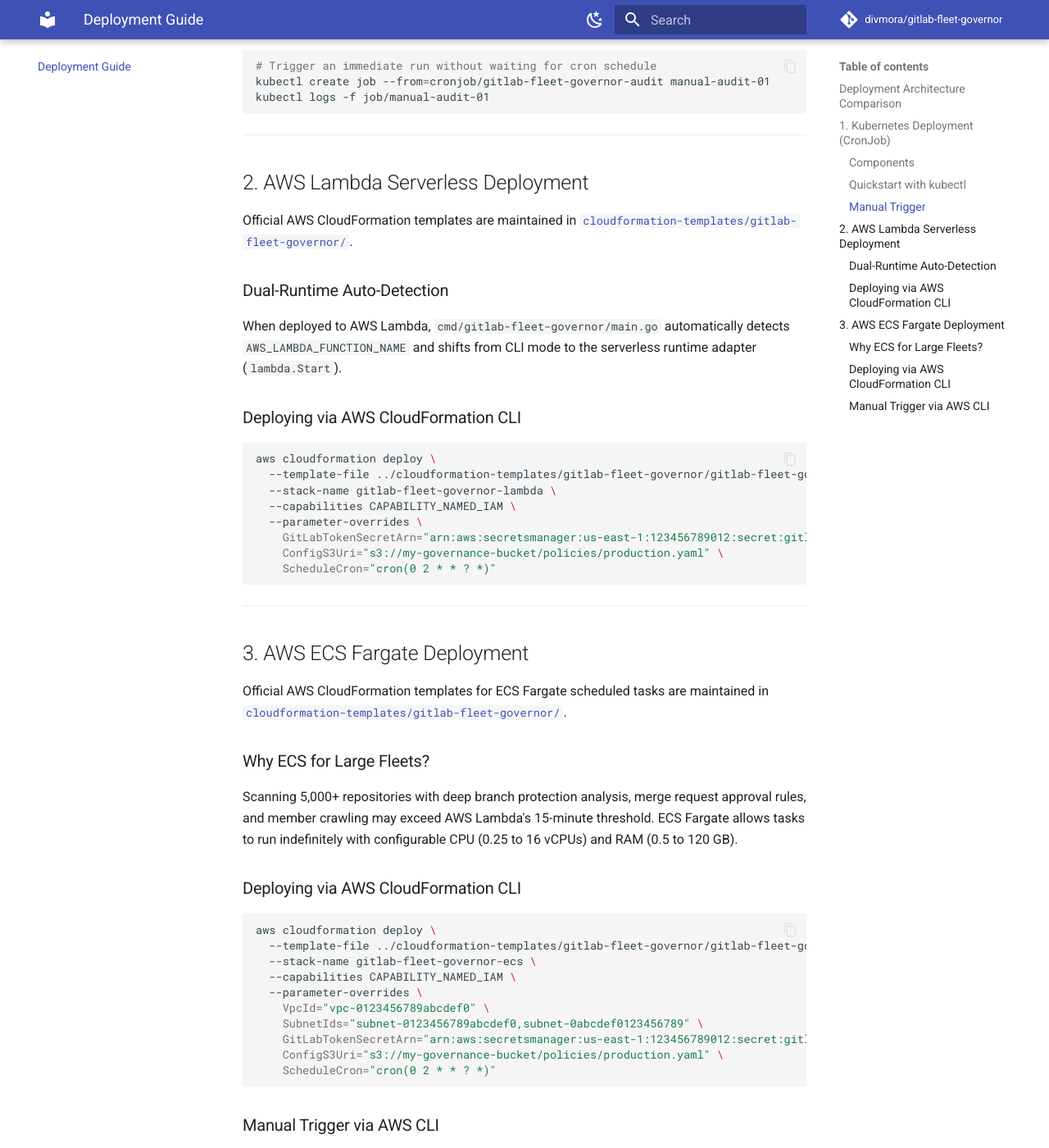
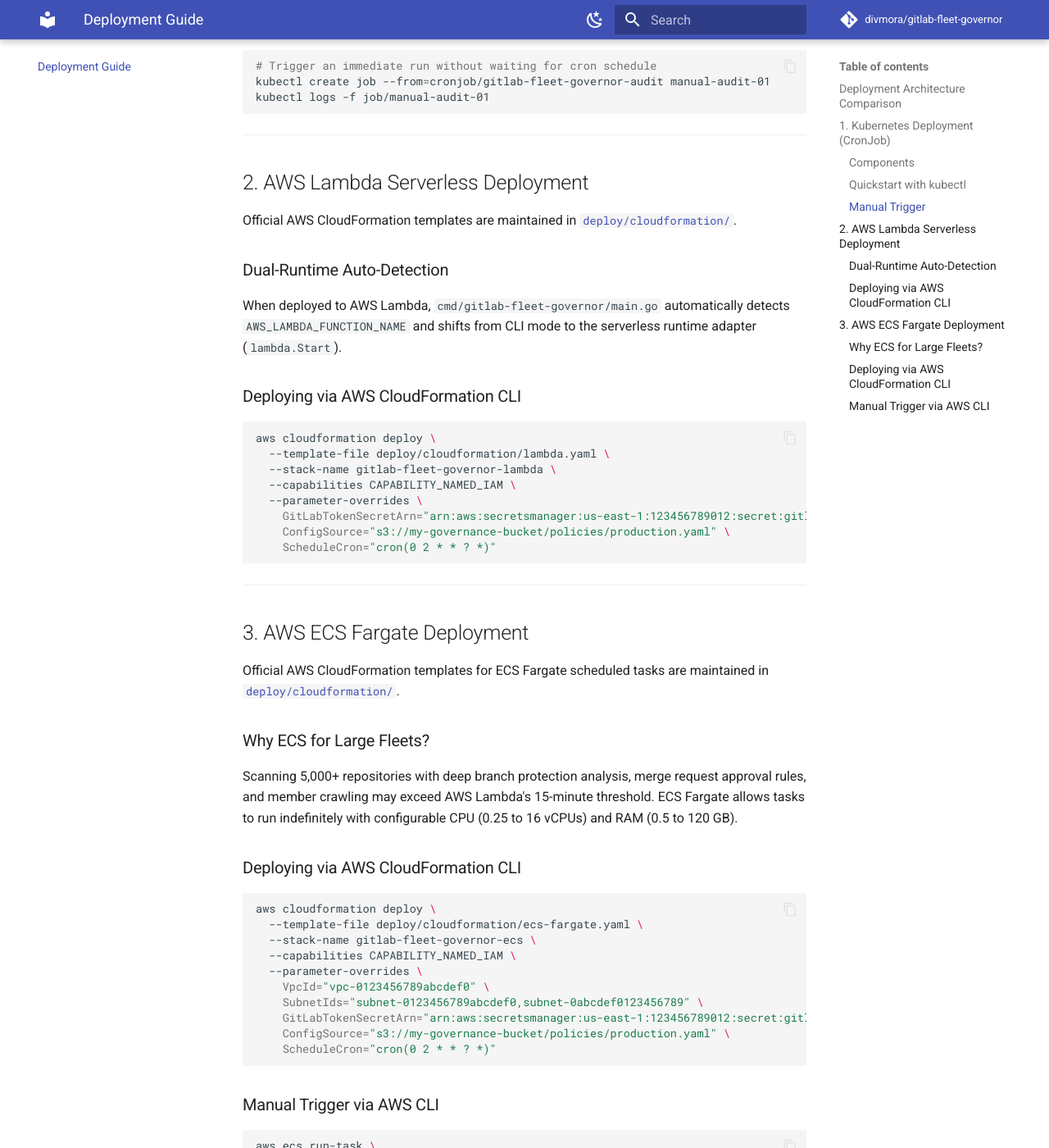
Before and after one commit to divmora/gitlab-fleet-governor, an MkDocs documentation site: the page built from docs/deployment.md, in a window 1280 px wide and 1400 px high, scrolled down 1688 px. Shown: the whole window at 82% size. Built offline with MkDocs 1.6.1 and Material for MkDocs 9.7.7, drawn with Linux system fonts in a browser that asks for light colours; comment, search, counter and statistics services are not loaded.

Commit message:
feat(deploy): add CloudFormation templates for AWS Lambda and ECS Fargate
- Import production CloudFormation templates under deploy/cloudformation/ (lambda.yaml, ecs-fargate.yaml)
- Add deployment guide and architecture diagrams in deploy/cloudformation/README.md
- Align parameter names (ConfigSource) and template paths in docs/deployment.md
- Update deployment references and anchors across README.md and deploy/README.md

````diff
--- a/docs/deployment.md
+++ b/docs/deployment.md
@@ -78,7 +78,7 @@
 
 ## 2. AWS Lambda Serverless Deployment
 
-Official AWS CloudFormation templates are maintained in [`cloudformation-templates/gitlab-fleet-governor/`](https://github.com/divmora/cloudformation-templates/tree/main/gitlab-fleet-governor).
+Official AWS CloudFormation templates are maintained in [`deploy/cloudformation/`](https://github.com/divmora/gitlab-fleet-governor/tree/main/deploy/cloudformation).
 
 ### Dual-Runtime Auto-Detection
 
@@ -88,12 +88,12 @@
 
 ```bash
 aws cloudformation deploy \
-  --template-file ../cloudformation-templates/gitlab-fleet-governor/gitlab-fleet-governor-lambda.yaml \
+  --template-file deploy/cloudformation/lambda.yaml \
   --stack-name gitlab-fleet-governor-lambda \
   --capabilities CAPABILITY_NAMED_IAM \
   --parameter-overrides \
     GitLabTokenSecretArn="arn:aws:secretsmanager:us-east-1:123456789012:secret:gitlab-token-xxxx" \
-    ConfigS3Uri="s3://my-governance-bucket/policies/production.yaml" \
+    ConfigSource="s3://my-governance-bucket/policies/production.yaml" \
     ScheduleCron="cron(0 2 * * ? *)"
 ```
 
@@ -101,7 +101,7 @@
 
 ## 3. AWS ECS Fargate Deployment
 
-Official AWS CloudFormation templates for ECS Fargate scheduled tasks are maintained in [`cloudformation-templates/gitlab-fleet-governor/`](https://github.com/divmora/cloudformation-templates/tree/main/gitlab-fleet-governor).
+Official AWS CloudFormation templates for ECS Fargate scheduled tasks are maintained in [`deploy/cloudformation/`](https://github.com/divmora/gitlab-fleet-governor/tree/main/deploy/cloudformation).
 
 ### Why ECS for Large Fleets?
 
@@ -111,14 +111,14 @@
 
 ```bash
 aws cloudformation deploy \
-  --template-file ../cloudformation-templates/gitlab-fleet-governor/gitlab-fleet-governor-ecs-fargate.yaml \
+  --template-file deploy/cloudformation/ecs-fargate.yaml \
   --stack-name gitlab-fleet-governor-ecs \
   --capabilities CAPABILITY_NAMED_IAM \
   --parameter-overrides \
     VpcId="vpc-0123456789abcdef0" \
     SubnetIds="subnet-0123456789abcdef0,subnet-0abcdef0123456789" \
     GitLabTokenSecretArn="arn:aws:secretsmanager:us-east-1:123456789012:secret:gitlab-token-xxxx" \
-    ConfigS3Uri="s3://my-governance-bucket/policies/production.yaml" \
+    ConfigSource="s3://my-governance-bucket/policies/production.yaml" \
     ScheduleCron="cron(0 2 * * ? *)"
 ```
 
````
Also changed, not shown: README.md (+2 -2 lines), deploy/README.md (+4 -4 lines), deploy/cloudformation/README.md (added, +119 -0 lines), 2 other files.
